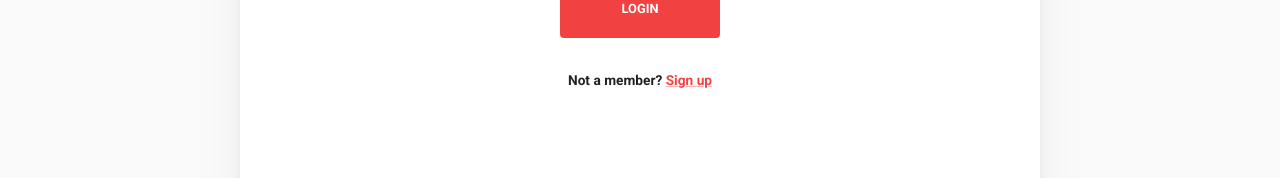
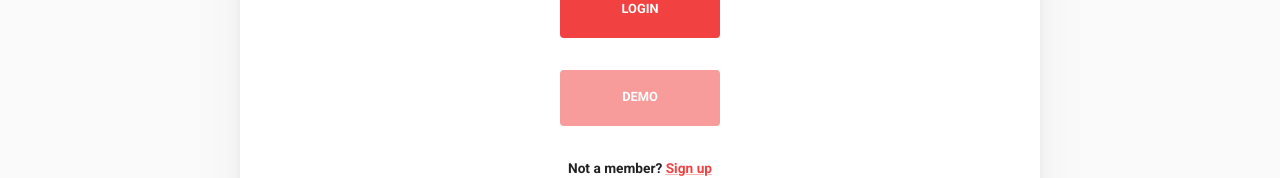
Before and after one commit to hatchways/team-oak, a React (Create React App) app in the folder client/: page /login in a window 1280 px wide. Shown: the part 567-745 px from the top of the page. Built offline with nearby package versions, Linux system fonts and the light colour scheme; no server answers.

Commit message:
demo button

```diff
--- /dev/null
+++ b/client/src/pages/Login/DemoButton.tsx
@@ -0,0 +1,52 @@
+import Button from '@mui/material/Button';
+import Box from '@mui/material/Box';
+import useStyles from './LoginForm/useStyles';
+import { useSnackBar } from '../../context/useSnackbarContext';
+import login from '../../helpers/APICalls/login';
+import { useAuth } from '../../context/useAuthContext';
+
+interface DemoButtonProps {
+  demoEmail: string;
+  demoPassword: string;
+}
+
+const DemoButton: React.FC<DemoButtonProps> = ({ demoEmail, demoPassword }) => {
+  const classes = useStyles();
+  const { updateLoginContext } = useAuth();
+  const { updateSnackBarMessage } = useSnackBar();
+
+  const demoLogin = () => {
+    login(demoEmail, demoPassword).then((data) => {
+      if (data.error) {
+        updateSnackBarMessage(data.error.message);
+      } else if (data.success) {
+        updateLoginContext(data.success);
+      }
+    });
+  };
+
+  return (
+    <Box
+      sx={{
+        width: '100%',
+        textAlign: 'center',
+        marginTop: 4,
+        fontSize: 20,
+      }}
+    >
+      <Button
+        type="submit"
+        size="large"
+        variant="contained"
+        className={classes.demo}
+        disableElevation
+        onClick={demoLogin}
+        sx={{ backgroundColor: '#f89c9b' }}
+      >
+        Demo
+      </Button>
+    </Box>
+  );
+};
+
+export default DemoButton;
--- a/client/src/pages/Login/Login.tsx
+++ b/client/src/pages/Login/Login.tsx
@@ -6,6 +6,7 @@ import { useSnackBar } from '../../context/useSnackbarContext';
 import PageContainer from '../../components/PageContainer/PageContainer';
 import AuthPageWrapper from '../../components/AuthPageWrapper/AuthPageWrapper';
 import AuthPageFooter from '../../components/AuthPageFooter/AuthPageFooter';
+import DemoButton from './DemoButton';
 
 export default function Login(): JSX.Element {
   const { updateLoginContext } = useAuth();
@@ -35,6 +36,7 @@ export default function Login(): JSX.Element {
     <PageContainer>
       <AuthPageWrapper header="Log in">
         <LoginForm handleSubmit={handleSubmit} />
+        <DemoButton demoEmail="demo@demo.com" demoPassword="demoPass"></DemoButton>
         <AuthPageFooter text="Not a member?" anchorText="Sign up" anchorTo="/signup" />
       </AuthPageWrapper>
     </PageContainer>
--- a/client/src/pages/Login/LoginForm/useStyles.ts
+++ b/client/src/pages/Login/LoginForm/useStyles.ts
@@ -29,6 +29,16 @@ const useStyles = makeStyles((theme: Theme) => ({
     fontSize: 16,
     fontWeight: 'bold',
   },
+  demo: {
+    margin: theme.spacing(3, 2, 2),
+    padding: 10,
+    width: 160,
+    height: 56,
+    borderRadius: theme.shape.borderRadius,
+    marginTop: 49,
+    fontSize: 16,
+    fontWeight: 'bold',
+  },
 }));
 
 export default useStyles;
--- a/client/src/pages/SignUp/SignUp.tsx
+++ b/client/src/pages/SignUp/SignUp.tsx
@@ -6,6 +6,7 @@ import { useSnackBar } from '../../context/useSnackbarContext';
 import AuthPageWrapper from '../../components/AuthPageWrapper/AuthPageWrapper';
 import PageContainer from '../../components/PageContainer/PageContainer';
 import AuthPageFooter from '../../components/AuthPageFooter/AuthPageFooter';
+import DemoButton from '../Login/DemoButton';
 
 export default function Register(): JSX.Element {
   const { updateLoginContext } = useAuth();
@@ -36,6 +37,7 @@ export default function Register(): JSX.Element {
     <PageContainer>
       <AuthPageWrapper header="Sign up">
         <SignUpForm handleSubmit={handleSubmit} />
+        <DemoButton demoEmail="demo@demo.com" demoPassword="demoPass"></DemoButton>
         <AuthPageFooter text="Already a member?" anchorText="Login" anchorTo="/login" />
       </AuthPageWrapper>
     </PageContainer>
```
